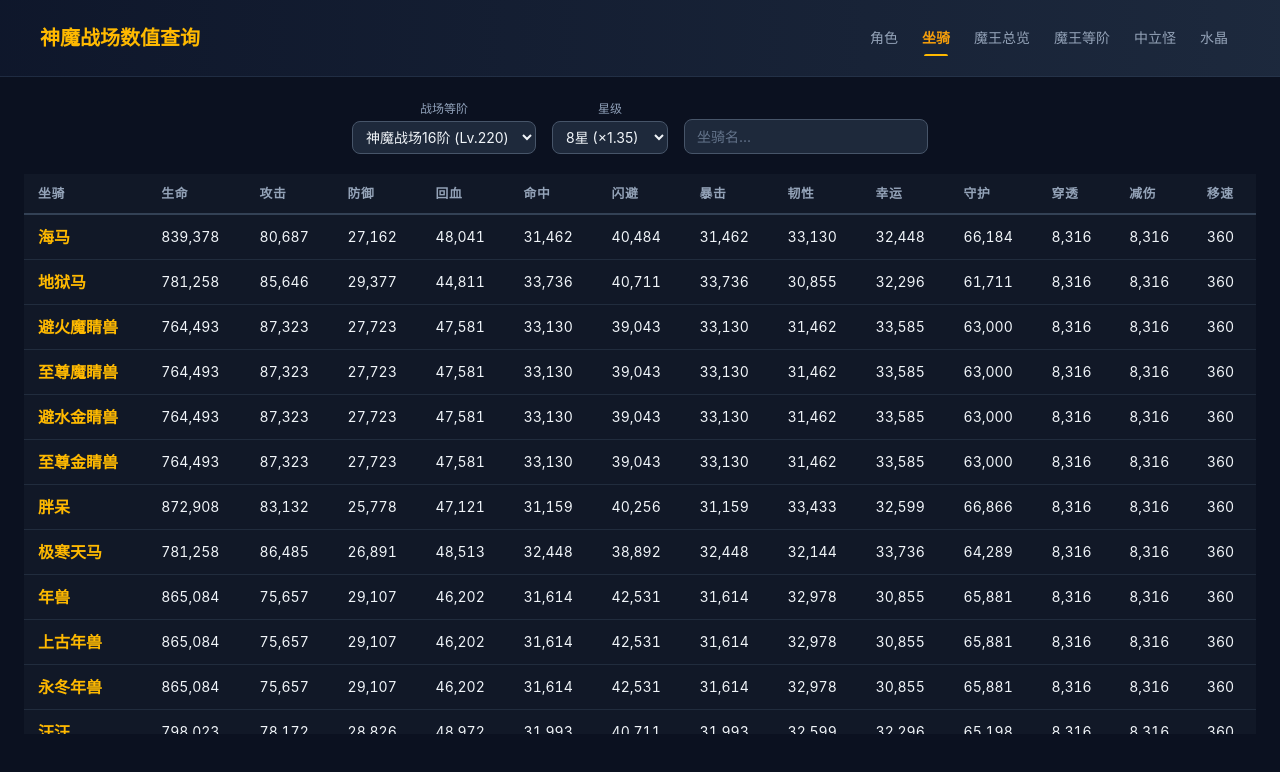
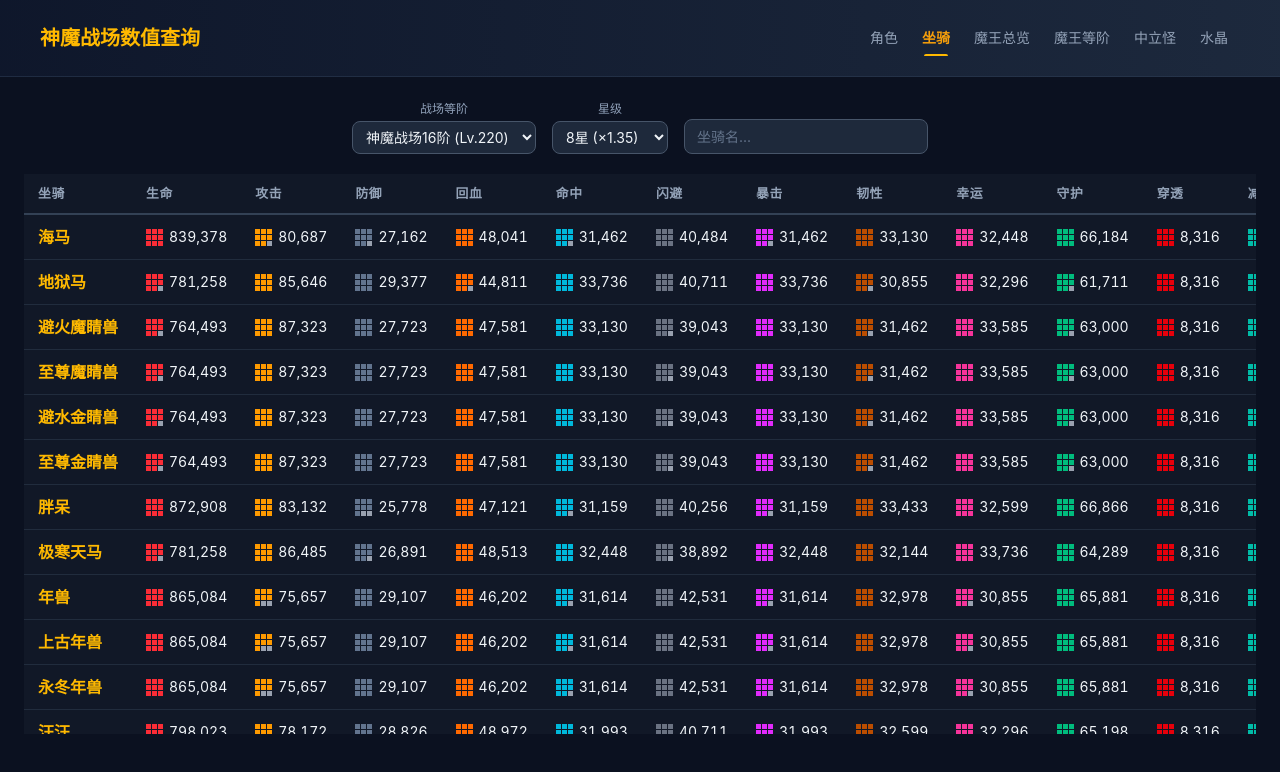
Before and after one commit to chen-1368/smzc, a React (Vite) app: page / in a window 1280 px wide. Both pictures are taken after a click on the button "坐骑". Shown: the top 772 px of the page. Built offline with nearby package versions, Linux system fonts and the light colour scheme.

Commit message:
坐骑页使用九宫格展示数据

```diff
--- a/src/components/BossOverviewTab.jsx
+++ b/src/components/BossOverviewTab.jsx
@@ -1,6 +1,6 @@
 import { useState, useMemo } from "react";
 import { BattlefieldSelect } from "./Selectors";
-import { StatBadge } from "./StatBadge";
+import { StatBadge4 } from "./StatBadge";
 
 const BOSS_STAT_FIELDS = [
   ["hp", "生命"],
@@ -159,7 +159,7 @@ export default function BossOverviewTab({ data }) {
                       <td key={key} className="text-sm tabular-nums">
                         {val !== null ? (
                           <div className="flex items-center whitespace-nowrap">
-                            <StatBadge level={badgeLevel} statKey={key} />
+                            <StatBadge4 level={badgeLevel} statKey={key} />
                             {val.toLocaleString()}
                           </div>
                         ) : (
--- a/src/components/RideTab.jsx
+++ b/src/components/RideTab.jsx
@@ -1,6 +1,7 @@
 import { useState, useMemo, useRef } from "react";
 import { calcStat } from "./statUtils";
 import { BattlefieldSelect, StarSelect } from "./Selectors";
+import { StatBadge9 } from "./StatBadge";
 
 const RIDE_STAT_FIELDS = [
   ["hp", "生命"],
@@ -73,6 +74,38 @@ export default function RideTab({ data }) {
 
   const baseRow = monsterAttrTable[bfLevel] || {};
 
+  // ========== 计算当前等级下，每个属性 coeff 的最大/最小值 ==========
+  const statExtremes = useMemo(() => {
+    const extremes = {};
+    if (!rides?.length) return extremes;
+
+    RIDE_STAT_FIELDS.forEach(([key]) => {
+      let min = Infinity;
+      let max = -Infinity;
+      let hasValue = false;
+
+      rides.forEach((ride) => {
+        const val = ride.stats?.[bfLevel]?.[key];
+        if (val != null && !isNaN(val)) {
+          hasValue = true;
+          if (val < min) min = val;
+          if (val > max) max = val;
+        }
+      });
+
+      extremes[key] = hasValue ? { min, max } : null;
+    });
+
+    return extremes;
+  }, [rides, bfLevel]);
+  const calcBadgeLevel = (coeff, key) => {
+    const extreme = statExtremes[key];
+    if (!extreme || coeff == null || isNaN(coeff)) return 0;
+    const { min, max } = extreme;
+    if (min === max) return 4; // 数值全部相同时的默认档位
+    const ratio = (coeff - min) / (max - min);
+    return Math.ceil(ratio * 9);
+  };
   return (
     <div className="animate-fade-in">
       <div className="flex flex-wrap gap-4 mb-5 items-end justify-center">
@@ -117,9 +150,17 @@ export default function RideTab({ data }) {
                 {RIDE_STAT_FIELDS.map(([key]) => {
                   const coeff = ride.stats?.[bfLevel]?.[key];
                   const val = calcStat(coeff, key, star, baseRow[key] || 0);
+                  const badgeLevel = calcBadgeLevel(coeff, key);
                   return (
                     <td key={key} className="text-sm tabular-nums">
-                      {val !== null ? val.toLocaleString() : "-"}
+                      {val !== null ? (
+                        <div className="flex items-center whitespace-nowrap">
+                          <StatBadge9 level={badgeLevel} statKey={key} />
+                          {val.toLocaleString()}
+                        </div>
+                      ) : (
+                        "-"
+                      )}
                     </td>
                   );
                 })}
--- a/src/components/RoleTab.jsx
+++ b/src/components/RoleTab.jsx
@@ -1,7 +1,7 @@
 import { useState, useMemo } from "react";
 import { STAT_ORDER, calcStat } from "./statUtils";
 import { BattlefieldSelect, StarSelect } from "./Selectors";
-import { StatBadge } from "./StatBadge";
+import { StatBadge4 } from "./StatBadge4";
 
 export default function RoleTab({ data }) {
   const { roles, battlefields, monsterAttrTable } = data;
@@ -114,7 +114,7 @@ export default function RoleTab({ data }) {
                     <td key={key} className="text-sm tabular-nums">
                       {val !== null ? (
                         <div className="flex items-center whitespace-nowrap">
-                          <StatBadge level={badgeLevel} statKey={key} />
+                          <StatBadge4 level={badgeLevel} statKey={key} />
                           {val.toLocaleString()}
                         </div>
                       ) : (
--- a/src/components/StatBadge.jsx
+++ b/src/components/StatBadge.jsx
@@ -17,7 +17,7 @@ const STAT_BADGE_COLORS = {
 };
 
 // ========== 四分格小图标组件 ==========
-export function StatBadge({ level = 0, statKey = "spd" }) {
+export function StatBadge4({ level = 0, statKey = "spd" }) {
   // 填充顺序：左上 → 左下 → 右上 → 右下（竖排填充，还原原图视觉）
   // 如果想要横排填充，改成 [0, 1, 2, 3] 即可
   const fillOrder = [0, 1, 2, 3];
@@ -42,3 +42,28 @@ export function StatBadge({ level = 0, statKey = "spd" }) {
     </span>
   );
 }
+
+export function StatBadge9({ level = 0, statKey = "spd" }) {
+  // 填充顺序：左列→中列→右列，每列从上到下（和原四分格逻辑一致）
+  // 若想从下往上填充（类进度条视觉），改为 [6,3,0, 7,4,1, 8,5,2]
+  const fillOrder = [0, 1, 2, 3, 4, 5, 6, 7, 8];
+  const blocks = Array(9).fill(false);
+
+  const safeLevel = Math.min(Math.max(Math.round(level), 0), 9);
+  for (let i = 0; i < safeLevel; i++) {
+    blocks[fillOrder[i]] = true;
+  }
+
+  return (
+    <span className="inline-grid grid-cols-3 grid-rows-3 w-[17px] h-[17px] gap-px align-middle mr-1.5">
+      {blocks.map((active, idx) => (
+        <span
+          key={idx}
+          className={
+            active ? STAT_BADGE_COLORS[statKey] || "bg-sky-500" : "bg-gray-400"
+          }
+        />
+      ))}
+    </span>
+  );
+}
```
